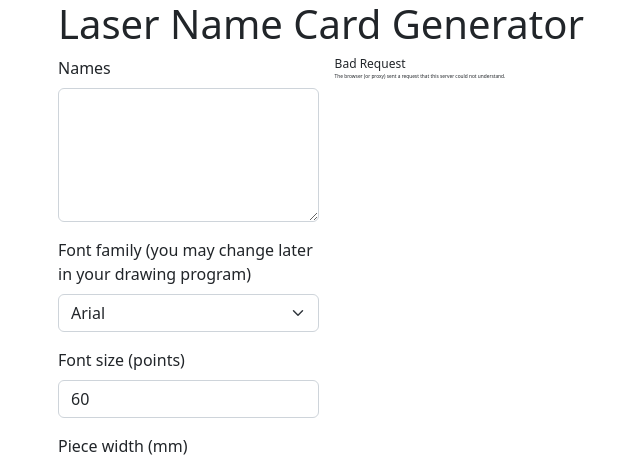
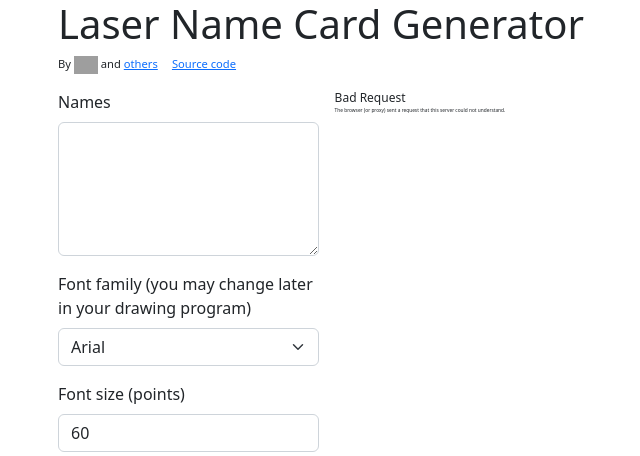
Before and after one commit to dcbriccetti/laser-name-cards, a Flask app: page / in a window 1280 px wide. Shown: the top 456 px of the page, without its empty margins (24-664 px from the left). Run offline with Flask 2, Linux system fonts and the light colour scheme; grey boxes are pictures that could not be loaded.

Commit message:
Add “by” line and link to source code

```diff
--- a/templates/index.html
+++ b/templates/index.html
@@ -20,6 +20,12 @@
 </script>
 <div class="container">
     <h1>Laser Name Card Generator</h1>
+    <p style="font-size: 70%">By
+        <a href="https://davebsoft.com">
+        <img height='18pt' src="{{url_for('static', filename='dave-card.jpg')}}" alt="Dave Briccetti’s name card"></a> and
+        <a href="https://github.com/dcbriccetti/laser-name-cards/graphs/contributors">others</a>
+        <a style="margin-left: 1em" href="https://github.com/dcbriccetti/laser-name-cards">Source code</a>
+    </p>
 
     <div class="row">
         <div class="col col-sm-3">
```
